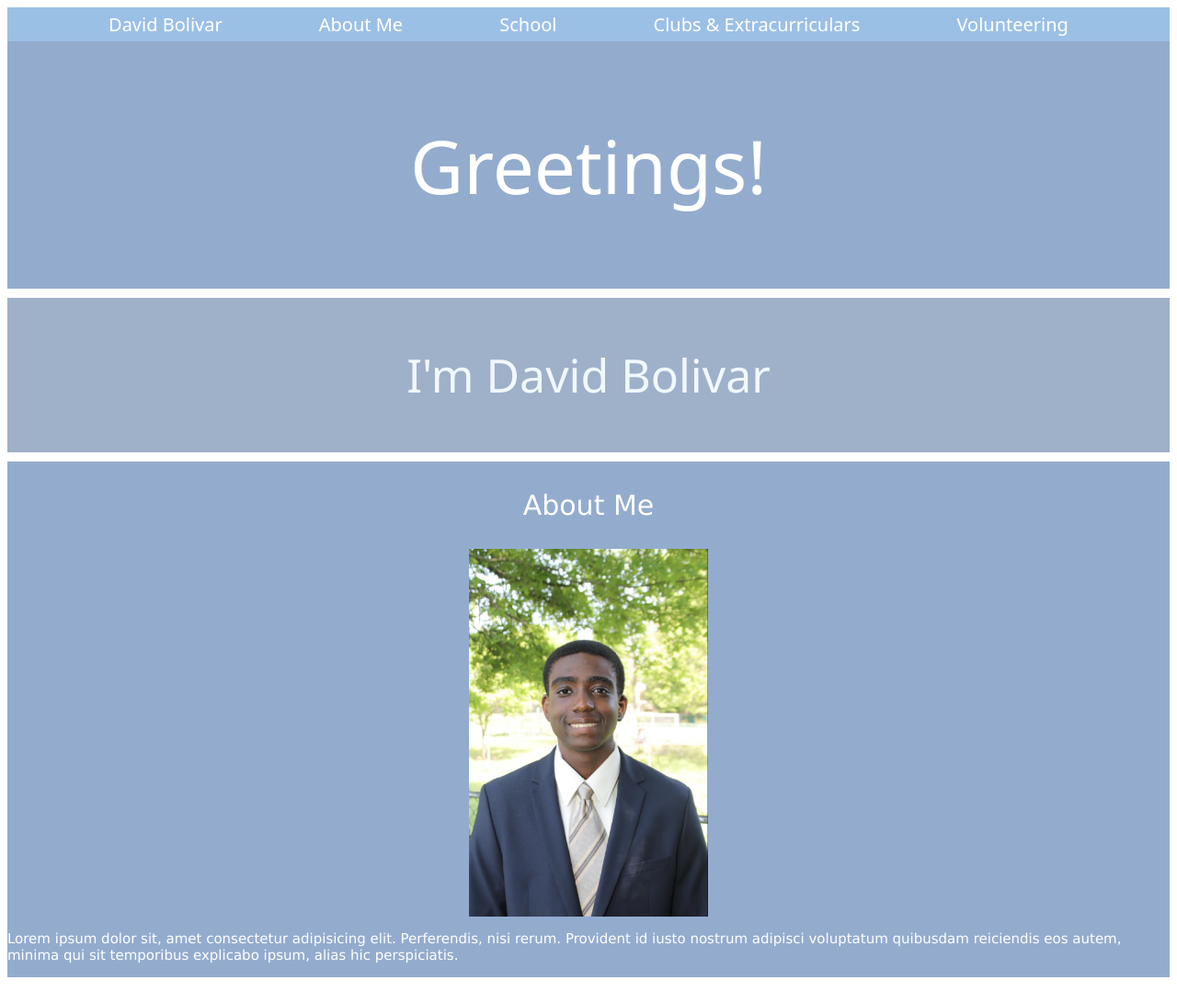
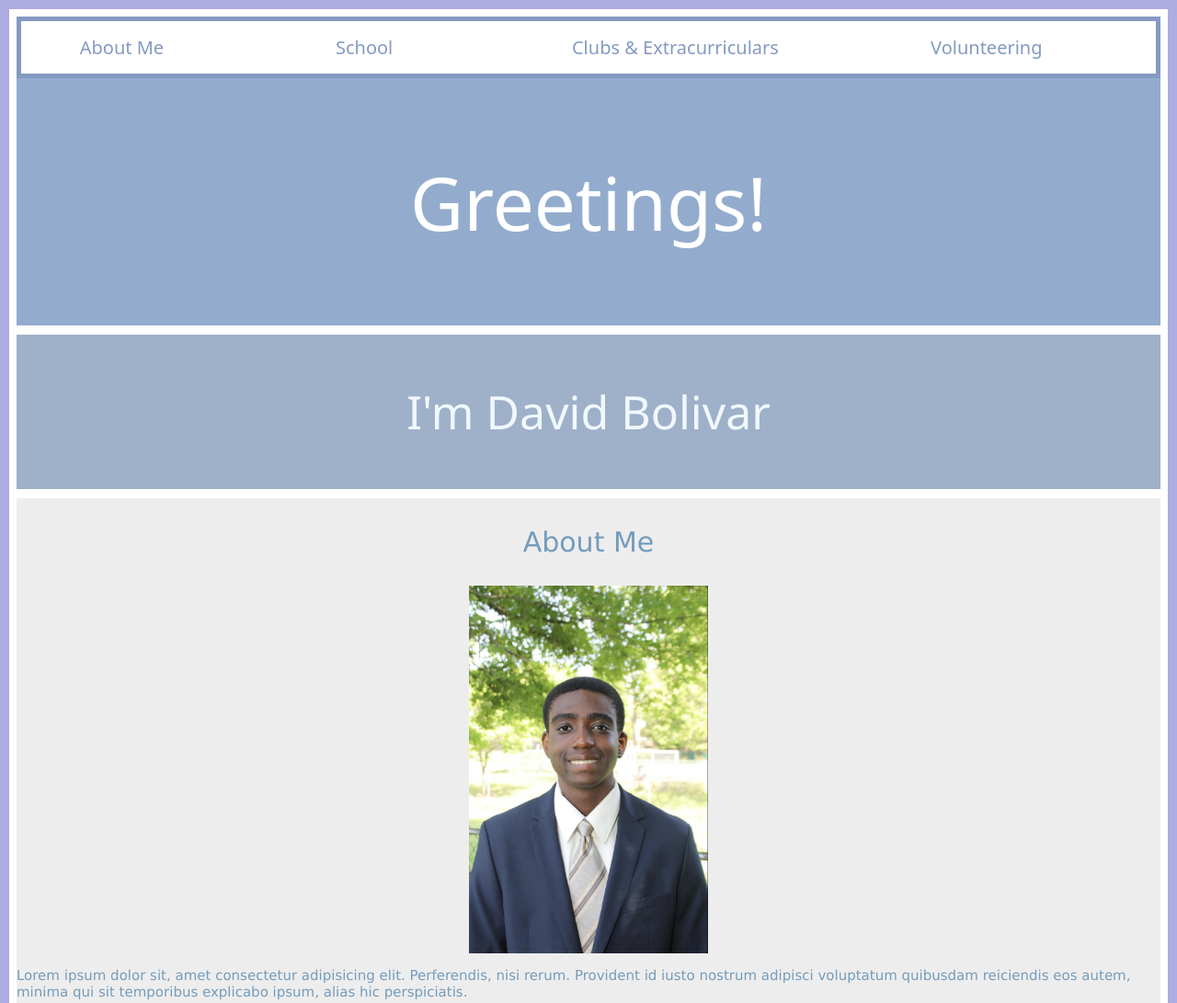
Before and after one commit to DavidASC22/Personal_Website, a plain HTML site: page index.html in a window 1280 px wide. Shown: the top 1091 px of the page at 92% size. Drawn offline with Linux system fonts and the light colour scheme.

Commit message:
Changed to have subpages

```diff
--- a/index.html
+++ b/index.html
@@ -7,11 +7,10 @@
 </head>
 <body>
    <div id="navigation_bar">
-      <div class="name">David Bolivar</div>
-      <div class="items">About Me</div></a>
-      <div class="items">School</div></a>
-       <div class="items">Clubs & Extracurriculars</div></a>
-       <div class="items">Volunteering</div></a>
+     <div class="items"> <a href="index.html">About Me</a></div>
+      <a href="school_page.html"><div class="items">School</div></a>
+       <a href="clubs.html"><div class="items">Clubs & Extracurriculars</div></a>
+       <a href="volunteering.html"><div class="items">Volunteering</div></a>
    </div>
    <div id="greeting_message">
    <p>Greetings!</p></div>
@@ -22,10 +21,3 @@
       <div class="image" id="image"><img src="david_bolivar.png"></img></div>
       <div class="text" id="bio-text"><p>Lorem ipsum dolor sit, amet consectetur adipisicing elit. Perferendis, nisi rerum. Provident id iusto nostrum adipisci voluptatum quibusdam reiciendis eos autem, minima qui sit temporibus explicabo ipsum, alias hic perspiciatis.</p></div>
    </div>
-   <div id="school">
-      <div id="AIT"><img src="aitlogo.png"></img></div>
-      <div id="school1"><p>School</p></div>
-   </div>
-   <div id="schooltext"><p>Lorem ipsum dolor sit amet consectetur adipisicing elit. Tempore fuga est dolorem modi itaqu
-</body>
-</html>
--- a/style.css
+++ b/style.css
@@ -1,16 +1,19 @@
 
+ html{
+   border: solid rgb(173, 173, 227) 10px;
+ }
  #navigation_bar{
     font-family:system-ui, -apple-system;
-    background-color: #9bc0e6;
-    color: white;
+    background-color: #ffffff;
+    color: rgb(132, 154, 194);
     font-size: 20px;
-    padding: 5px;
+    padding: 15px;
     display: flex;
-    justify-content: space-evenly;
+    justify-content: space-around;
+    border: solid 5px;
  }
 .items:hover {
-    background-color: gray;
-    opacity: 0.5;
+    opacity: 0.9;
     cursor:pointer;
  }
 
@@ -18,6 +21,7 @@
     width: 20%;
     text-align: center;
     text-decoration: none;
+    color: rgb(132, 154, 194);
  }
 
  #greeting_message{
@@ -46,8 +50,8 @@
  }
 
  #Biography{
-    background-color: rgb(147, 172, 206);
-    color: white;
+    background-color: rgb(238, 237, 237);
+    color: rgb(115, 156, 188);
     font-family: Verdana;
     text-decoration: none;
     font-weight: 50;
@@ -64,9 +68,9 @@
 }
 #image{
     display: flex;
+    height: 400px;
     justify-content: center;
-    height: 400px;
-    border: 10px;
+
 }
 #bio-text{
     display: flex;
```
Also changed, not shown: clubs.html (added, +14 -0 lines), school_page.html (added, +22 -0 lines), volunteering.html (added, +14 -0 lines).
